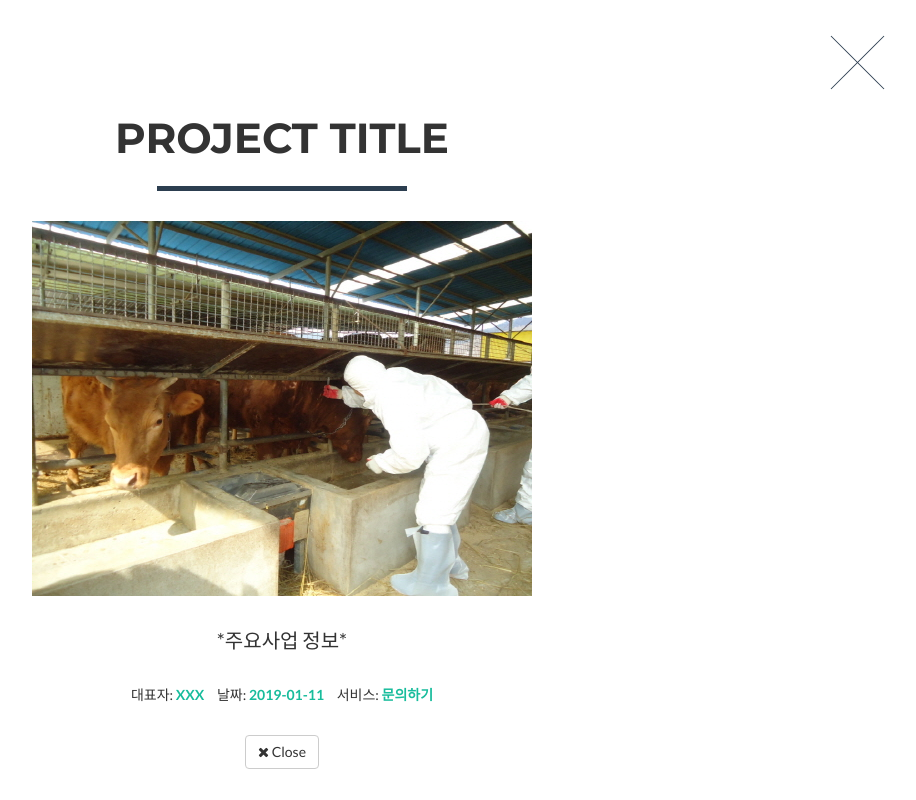
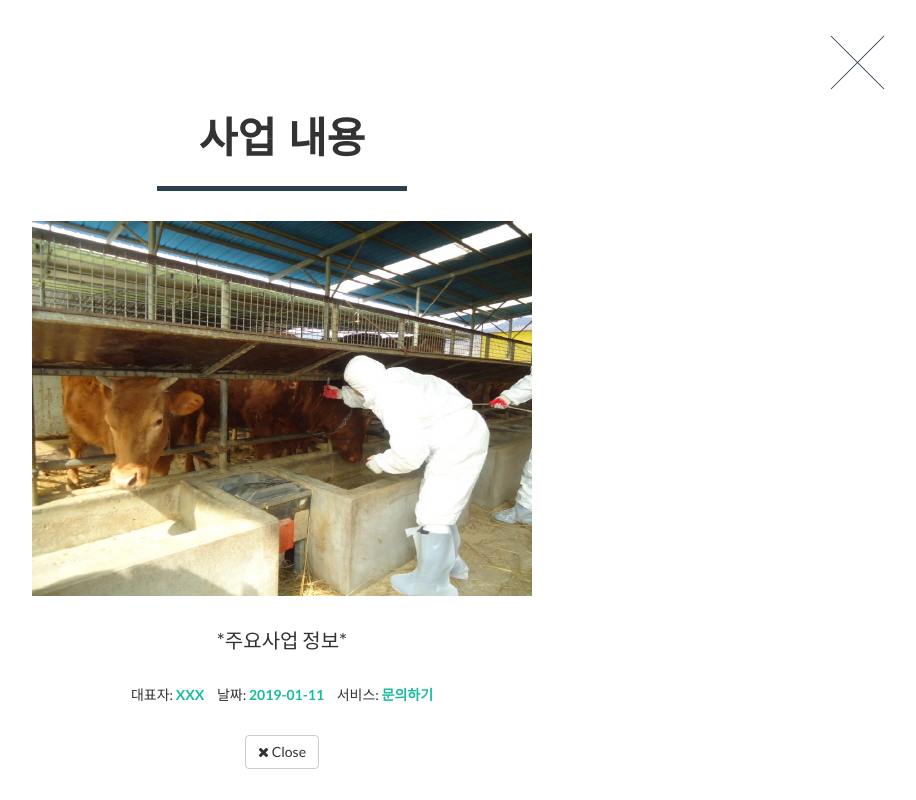
Before and after one commit to anzela1017/anzela1017.github.io, a website: page index.html in a window 1280 px wide. Both pictures are taken after a click on the link 250 px from the left and 1199 px from the top of the page. Shown: the part 799-1599 px from the top of the page, without its empty margins (358-1274 px from the left). Drawn offline with nearby package versions, Linux system fonts and the light colour scheme.

Commit message:
Add files via upload

```diff
--- a/index.html
+++ b/index.html
@@ -255,7 +255,7 @@
                 <div class="row">
                     <div class="col-lg-8 col-lg-offset-2">
                         <div class="modal-body">
-                            <h2>Project Title</h2>
+                            <h2>사업 내용</h2>
                             <hr class="star-primary">
                             <img src="img/p5.png" class="img-responsive img-centered" alt="">
                             <p> *주요사업 정보*</p>
```
